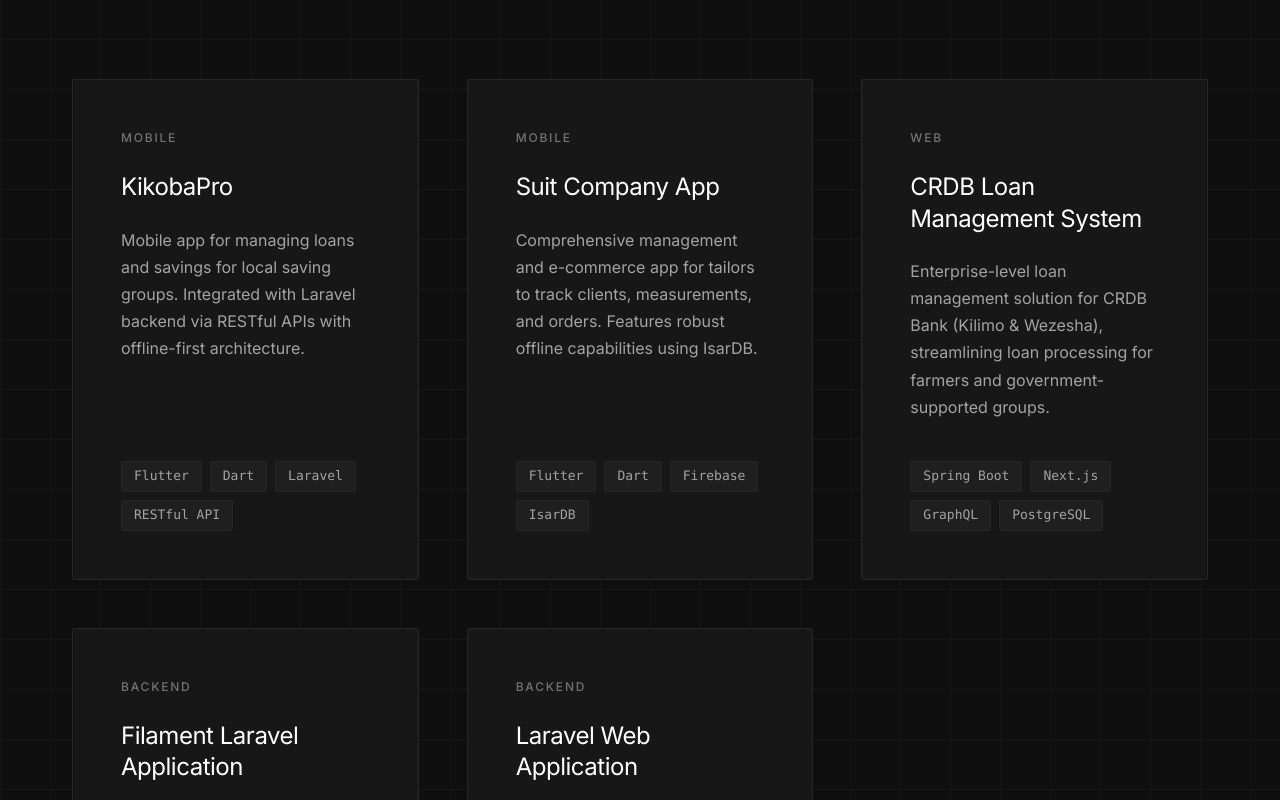
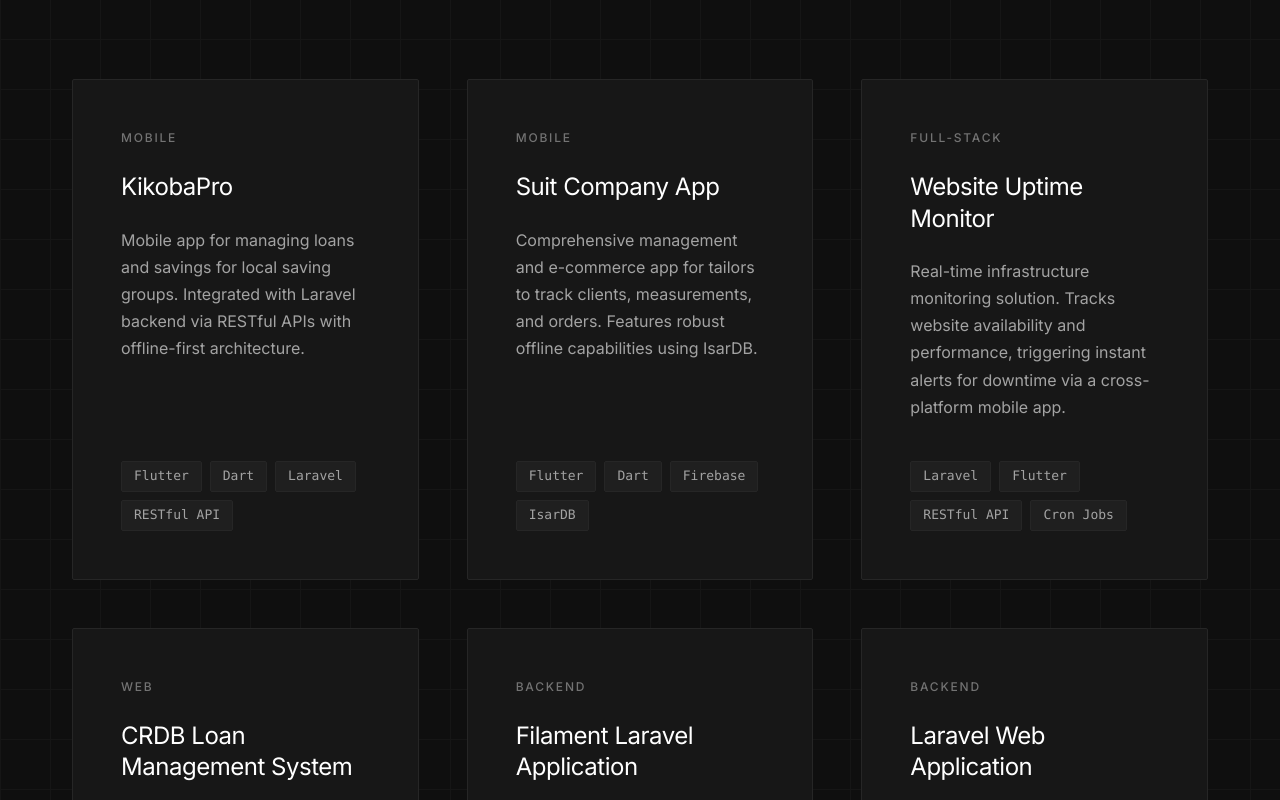
Before and after one commit to Lewy8/lewis-portfolio, a Next.js app: page / in a window 1280 px wide. Shown: the part 2680-3480 px from the top of the page. Built offline with nearby package versions, Linux system fonts and the light colour scheme.

Commit message:
minor addition

```diff
--- a/src/components/Projects.js
+++ b/src/components/Projects.js
@@ -12,6 +12,12 @@ const projects = [
         tech: ["Flutter", "Dart", "Firebase", "IsarDB"],
         description: "Comprehensive management and e-commerce app for tailors to track clients, measurements, and orders. Features robust offline capabilities using IsarDB.",
         category: "Mobile"
+    },
+    {
+        title: "Website Uptime Monitor",
+        tech: ["Laravel", "Flutter", "RESTful API", "Cron Jobs"],
+        description: "Real-time infrastructure monitoring solution. Tracks website availability and performance, triggering instant alerts for downtime via a cross-platform mobile app.",
+        category: "Full-Stack"
     },
     {
         title: "CRDB Loan Management System",
```
